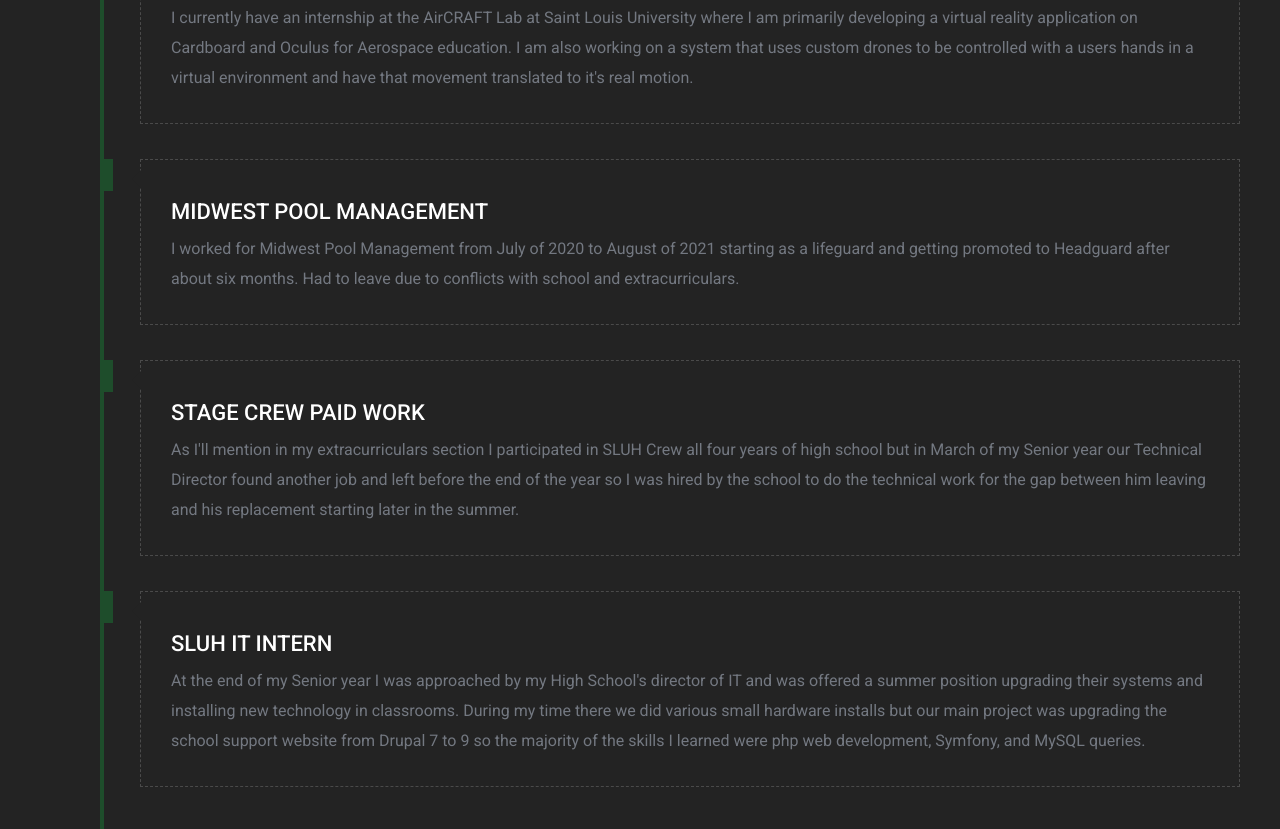
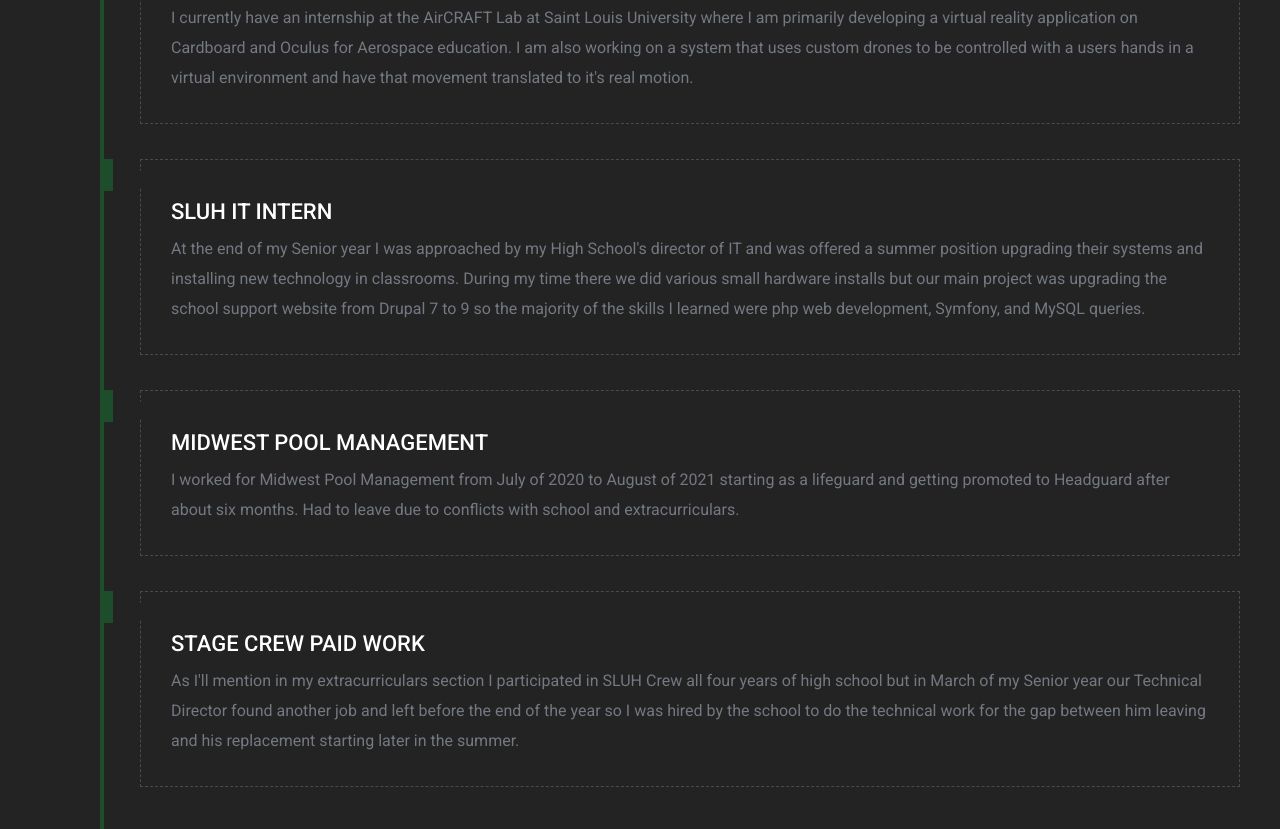
Before and after one commit to hledb/resumeSite, a plain HTML site: page index.html in a window 1280 px wide. Shown: the part 1367-2196 px from the top of the page. Drawn offline with nearby package versions, Linux system fonts and the light colour scheme.

Commit message:
reordered internships

```diff
--- a/index.html
+++ b/index.html
@@ -108,6 +108,28 @@
 					</div>
 
 				</article>
+				<article class="timeline-entry">
+
+					<div class="timeline-entry-inner">
+
+						<div class="timeline-icon bg-success">
+							<i class="entypo-feather"></i>
+						</div>
+
+						<div class="timeline-label">
+							<h3 class="resume-title">SLUH IT Intern</h3>
+							<p>
+								At the end of my Senior year I was approached by my High School's
+								director of IT and was offered a summer position upgrading their systems
+								and installing new technology in classrooms. During my time there we did
+								various small hardware installs but our main project was upgrading the
+								school support website from Drupal 7 to 9 so the majority of the skills
+								I learned were php web development, Symfony, and MySQL queries.
+							</p>
+						</div>
+					</div>
+
+				</article>
         <article class="timeline-entry">
 
             <div class="timeline-entry-inner">
@@ -138,24 +160,6 @@
                      <p>As I'll mention in my extracurriculars section I participated in SLUH Crew all four years of high school but in March of my Senior year our Technical Director found another job and left before the end of the year so I was hired by the school to do the technical work for the gap between him leaving and his replacement starting later in the summer.</p>
                 </div>
             </div>
-        </article>
-
-        <article class="timeline-entry">
-
-          <div class="timeline-entry-inner">
-
-              <div class="timeline-icon bg-success">
-                   <i class="entypo-feather"></i>
-              </div>
-
-                <div class="timeline-label">
-                  <h3 class="resume-title">SLUH IT Intern</h3>
-                  <p>
-                    At the end of my Senior year I was approached by my High School's director of IT and was offered a summer position upgrading their systems and installing new technology in classrooms. During my time there we did various small hardware installs but our main project was upgrading the school support website from Drupal 7 to 9 so the majority of the skills I learned were php web development, Symfony, and MySQL queries.
-                  </p>
-                </div>
-          </div>
-
         </article>
         <!--<article class="timeline-entry">
 
```
